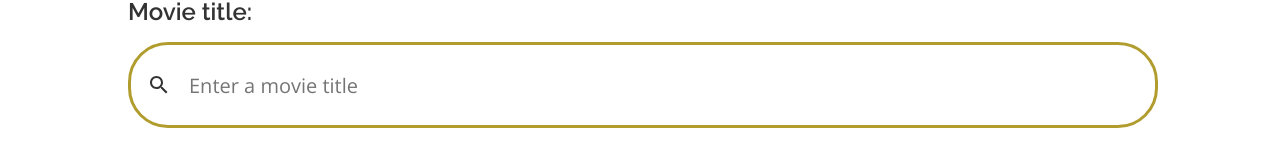
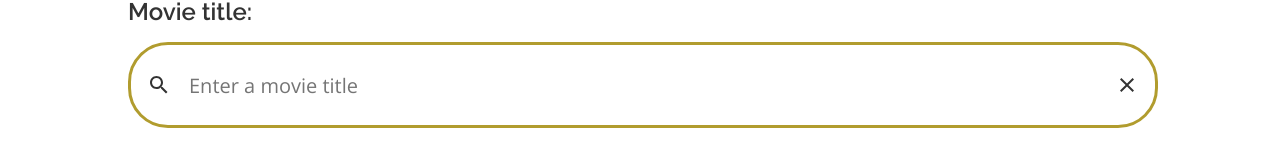
Before and after one commit to sandratoh/shoppies, a React (Create React App) app: page / in a window 1280 px wide. Shown: the part 203-366 px from the top of the page. Built offline with nearby package versions, Linux system fonts and the light colour scheme; no server answers.

Commit message:
Add clear icon and function to search bar

```diff
--- a/src/components/SearchBar.tsx
+++ b/src/components/SearchBar.tsx
@@ -3,6 +3,7 @@ import React, { useContext, useState, useEffect } from 'react';
 import axios from 'axios';
 
 // Material UI Components
+import ClearIcon from '@material-ui/icons/Clear';
 import SearchIcon from '@material-ui/icons/Search';
 
 // Helpers
@@ -56,14 +57,16 @@ export const SearchBar: React.FC<{}> = () => {
     event.target.select();
   };
 
-  const handleClickIcon = () => {
+  const handleSearchIcon = () => {
     document.getElementById('search-input')?.focus();
   };
+
+  const handleClearIcon = () => setInput('');
 
   return (
     <form className="search-bar" onSubmit={handleSubmit}>
       <span className="search-bar--icon">
-        <SearchIcon onClick={handleClickIcon} />
+        <SearchIcon onClick={handleSearchIcon} />
       </span>
       <input
         id="search-input"
@@ -73,6 +76,9 @@ export const SearchBar: React.FC<{}> = () => {
         onChange={event => setInput(event.target.value)}
         onFocus={handleFocus}
       ></input>
+      <span className="search-bar--icon">
+        <ClearIcon onClick={handleClearIcon} />
+      </span>
     </form>
   );
 };
```
